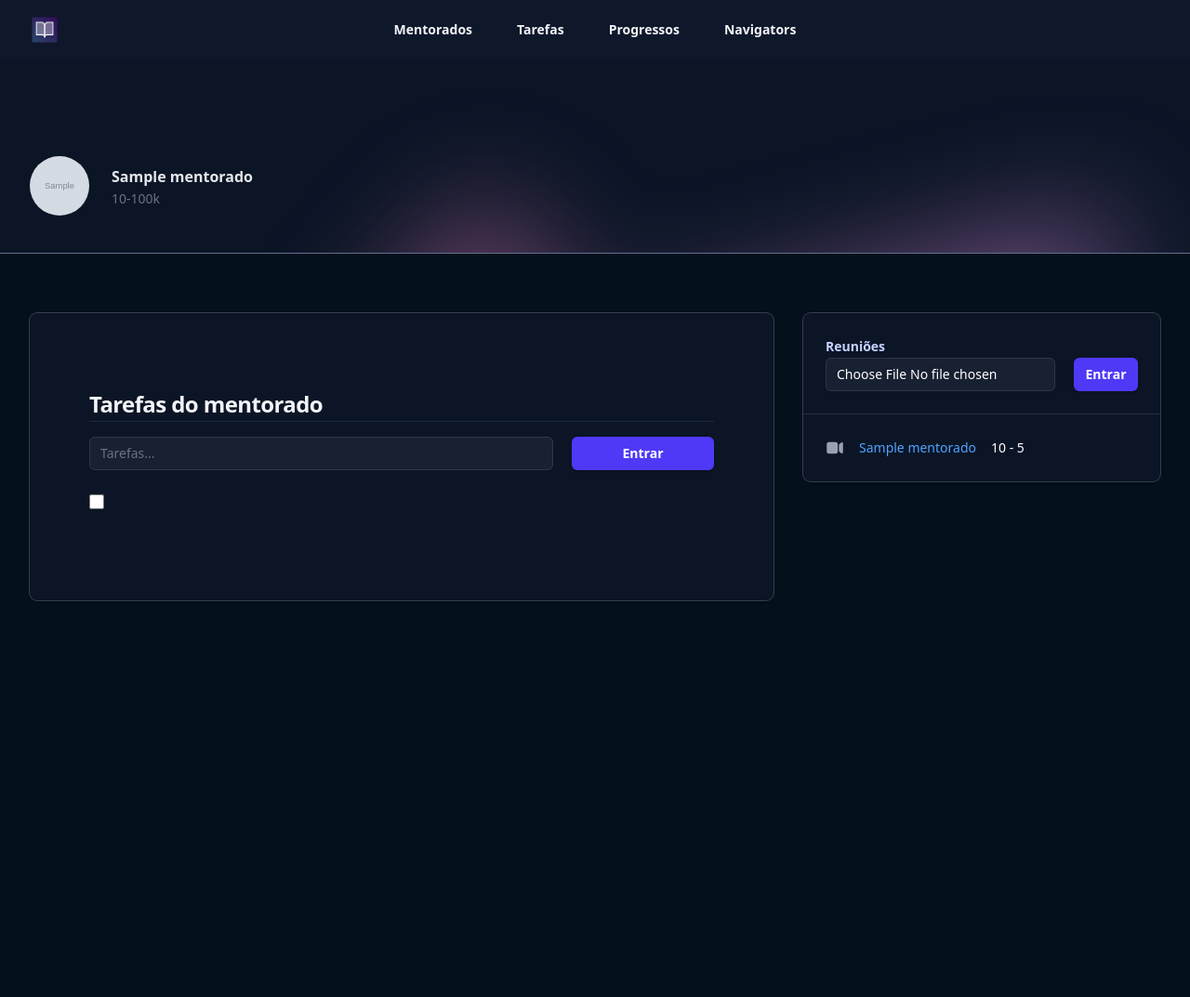
After one commit to GDianaS/PSW_13_Monitorando, a Django app: page /mentorados/tarefa/1 in a window 1280 px wide. The commit adds this page. Shown: the whole page at 93% size. Run offline with Django 5.2, Linux system fonts and the light colour scheme; a user stored in the database is signed in; tables that the repository leaves empty hold one stand-in row (values such as "Sample post"); grey boxes marked "Sample" are stand-in pictures.

Commit message:
atribuição de tarefas e upload de vídeo

```diff
--- a/mentorados/models.py
+++ b/mentorados/models.py
@@ -65,5 +65,14 @@ class Reuniao(models.Model):
     tag = models.CharField(max_length=2, choices=tag_choices)
     descricao = models.TextField()
 
+class Tarefa(models.Model):
+    mentorado = models.ForeignKey(Mentorados, on_delete=models.DO_NOTHING)
+    tarefa = models.CharField(max_length=255)
+    realizada = models.BooleanField(default=False)
+
+class Upload(models.Model):
+    mentorado = models.ForeignKey(Mentorados, on_delete=models.DO_NOTHING)
+    video = models.FileField(upload_to='video')
+
 # python manage.py makemigrations
 # python manage.py migrate
--- a/mentorados/templates/mentorados.html
+++ b/mentorados/templates/mentorados.html
@@ -133,7 +133,7 @@
                   <td class="py-4 pl-4 pr-8 sm:pl-6 lg:pl-8">
                     <div class="flex items-center gap-x-4">
                       <img src="{{mentorado.foto.url}}" alt="" class="size-8 rounded-full bg-gray-800">
-                      <div class="truncate text-sm/6 font-medium text-white">{{mentorado.nome}}</div>
+                        <div class="truncate text-sm/6 font-medium text-white"><a href="{% url 'tarefa' mentorado.id %}">{{mentorado.nome}}</a></div>
                     </div>
                   </td>
                   <td class="hidden py-4 pl-0 pr-4 sm:table-cell sm:pr-8">
--- /dev/null
+++ b/mentorados/templates/tarefa.html
@@ -0,0 +1,142 @@
+{% extends "base.html" %}
+{% load static %}
+{% block 'body' %}
+<header class="bg-slate-900">
+    <nav class="flex items-center justify-between p-4 lg:px-8" aria-label="Global">
+      <div class="flex lg:flex-1">
+        <a href="#" class="-m-1.5 p-1.5">
+          <span class="sr-only">Your Company</span>
+          <img class="h-8 w-auto" src="{% static 'logo.png' %}" alt="">
+        </a>
+      </div>
+      <div class="flex lg:hidden">
+        <button type="button" class="-m-2.5 inline-flex items-center justify-center rounded-md p-2.5 text-gray-700">
+          <span class="sr-only">Open main menu</span>
+          <svg class="size-6" fill="none" viewBox="0 0 24 24" stroke-width="1.5" stroke="currentColor" aria-hidden="true" data-slot="icon">
+            <path stroke-linecap="round" stroke-linejoin="round" d="M3.75 6.75h16.5M3.75 12h16.5m-16.5 5.25h16.5" />
+          </svg>
+        </button>
+      </div>
+      <div class="hidden lg:flex lg:gap-x-12">
+        <a href="#" class="text-sm/6 font-semibold text-gray-100">Mentorados</a>
+        <a href="#" class="text-sm/6 font-semibold text-gray-100">Tarefas</a>
+        <a href="#" class="text-sm/6 font-semibold text-gray-100">Progressos</a>
+        <a href="#" class="text-sm/6 font-semibold text-gray-100">Navigators</a>
+      </div>
+      <div class="hidden lg:flex lg:flex-1 lg:justify-end">
+
+      </div>
+    </nav>
+
+  </header>
+
+
+
+
+  <main>
+    <header class="relative isolate pt-16 bg-[#0b1526] border-b-1 border-slate-500">
+      <div class="absolute inset-0 -z-10 overflow-hidden" aria-hidden="true">
+        <div class="absolute left-16 top-full -mt-16 transform-gpu opacity-50 blur-3xl xl:left-1/2 xl:-ml-80">
+          <div class="aspect-[1154/678] w-[72.125rem] bg-gradient-to-br from-[#FF80B5] to-[#9089FC]" style="clip-path: polygon(100% 38.5%, 82.6% 100%, 60.2% 37.7%, 52.4% 32.1%, 47.5% 41.8%, 45.2% 65.6%, 27.5% 23.4%, 0.1% 35.3%, 17.9% 0%, 27.7% 23.4%, 76.2% 2.5%, 74.2% 56%, 100% 38.5%)"></div>
+        </div>
+        <div class="absolute inset-x-0 bottom-0 h-px bg-gray-900/5"></div>
+      </div>
+      <div>
+      <div class="mx-auto max-w-7xl px-4 py-10 sm:px-6 lg:px-8 ">
+        <div class="mx-auto flex max-w-2xl items-center justify-between gap-x-8 lg:mx-0 lg:max-w-none">
+          <div class="flex items-center gap-x-6">
+            <img src="{{mentorado.foto.url}}" alt="" class="size-16 flex-none rounded-full ring-1 ring-gray-900/10">
+            <h1>
+              <div class="mt-1 text-base font-semibold text-gray-200">{{mentorado}}</div>
+              <div class="text-sm/6 text-gray-500">{{mentorado.get_estagio_display}}</div>
+            </h1>
+          </div>
+
+          </div>
+        </div>
+      </div>
+    </div>
+    </header>
+
+    <div class="bg-[#05101d] min-h-screen">
+        <div class="mx-auto max-w-7xl px-4 py-16 sm:px-6 lg:px-8">
+        <div class="mx-auto grid max-w-2xl grid-cols-1 grid-rows-1 items-start gap-x-8 gap-y-8 lg:mx-0 lg:max-w-none lg:grid-cols-3">
+            <!-- Invoice summary -->
+            <div class="lg:col-start-3 lg:row-end-1 ">
+            <h2 class="sr-only">Summary</h2>
+            <div class="rounded-lg shadow-sm ring-1 ring-white/20 bg-[#0b1526]">
+                <dl class="flex flex-wrap">
+                <div class="flex-auto px-6 pt-6">
+                    <p class="text-sm/6 font-semibold text-indigo-200">Reuniões</p>
+                    <div class="grid grid-cols-4 gap-5">
+                        <div class="col-span-3">
+                          <form action="" method="POST" enctype='multipart/form-data'>{% csrf_token %}
+                            <input type="file" name="video" required class="block w-full rounded-md bg-white/5 px-3 py-1.5 text-base text-white outline outline-1 -outline-offset-1 outline-white/10 placeholder:text-gray-500 focus:outline focus:outline-2 focus:-outline-offset-2 focus:outline-indigo-500 sm:text-sm/6">
+                        </div>
+                        <div>
+                            <button type="submit" class="flex w-full justify-center cursor-pointer rounded-md bg-indigo-600 px-3 py-1.5 text-sm/6 font-semibold text-white shadow-sm hover:bg-indigo-500 focus-visible:outline focus-visible:outline-2 focus-visible:outline-offset-2 focus-visible:outline-indigo-600">Entrar</button>
+                          </form>
+                        </div>
+
+                    </div>
+
+                </div>
+
+
+                {% for video in videos %}
+                  <div class="mt-6 flex w-full flex-none gap-x-4 border-t border-gray-50/10 px-6 py-6">
+                      <dt class="flex-none">
+                      <svg xmlns="http://www.w3.org/2000/svg" viewBox="0 0 24 24" fill="currentColor" class="h-6 w-5 text-gray-400">
+                          <path d="M4.5 4.5a3 3 0 0 0-3 3v9a3 3 0 0 0 3 3h8.25a3 3 0 0 0 3-3v-9a3 3 0 0 0-3-3H4.5ZM19.94 18.75l-2.69-2.69V7.94l2.69-2.69c.944-.945 2.56-.276 2.56 1.06v11.38c0 1.336-1.616 2.005-2.56 1.06Z" />
+                        </svg>
+
+
+                      </dt>
+                      <dd class="text-sm/6 font-medium text-blue-400"><a href="{{video.video.url}}">{{video.mentorado}}</a></dd><p class="text-sm/6 text-white">10 - 5</p>
+                  </div>
+                {% endfor %}
+
+
+
+
+            </div>
+            </div>
+
+            <!-- Invoice -->
+            <div class="-mx-4 px-4 py-8 shadow-sm  sm:mx-0 sm:rounded-lg sm:px-8 sm:pb-14 lg:col-span-2 lg:row-span-2 lg:row-end-2 xl:px-16 xl:pb-20 xl:pt-16 ring-1 ring-white/20 bg-[#0b1526]">
+                <h2 class="mt-4 text-2xl/9 font-bold tracking-tight text-gray-100">Tarefas do mentorado</h2>
+                <hr class="border-px border-slate-800">
+
+                <div class="grid grid-cols-4 gap-5 mt-4">
+
+                      <div class="col-span-3">
+                        <form action="{%  url 'tarefa' mentorado.id %}" method="POST">{% csrf_token %}
+                          <input type="text" name="tarefa" autocomplete="email" required class="block w-full rounded-md bg-white/5 px-3 py-1.5 text-base text-white outline outline-1 -outline-offset-1 outline-white/10 placeholder:text-gray-500 focus:outline focus:outline-2 focus:-outline-offset-2 focus:outline-indigo-500 sm:text-sm/6" placeholder="Tarefas...">
+                      </div>
+                      <div>
+                          <button type="submit" class="flex w-full justify-center cursor-pointer rounded-md bg-indigo-600 px-3 py-1.5 text-sm/6 font-semibold text-white shadow-sm hover:bg-indigo-500 focus-visible:outline focus-visible:outline-2 focus-visible:outline-offset-2 focus-visible:outline-indigo-600">Entrar</button>
+                      </div>
+                    </form>
+                </div>
+                <br>
+
+                {% for tarefa in tarefas %}
+                  <div class="flex items-center mb-4">
+                      <input id="default-checkbox" type="checkbox" value="" class="w-4 h-4 text-blue-600 bg-gray-100 border-gray-300 rounded-sm focus:ring-blue-500 dark:focus:ring-blue-600 dark:ring-offset-gray-800 focus:ring-2 dark:bg-gray-700 dark:border-gray-600">
+                      <label for="default-checkbox" class="ms-2 text-sm font-medium text-gray-900 dark:text-gray-300">{{tarefa.tarefa}}</label>
+                  </div>
+                {% endfor %}
+            </div>
+
+
+
+
+            </div>
+        </div>
+        </div>
+    </div>
+  </main>
+
+
+
+{% endblock 'body' %}
--- a/mentorados/urls.py
+++ b/mentorados/urls.py
@@ -7,4 +7,6 @@ urlpatterns = [
     path('auth/', views.auth, name='auth_mentorado'),
     path('escolher_dia/', views.escolher_dia, name='escolher_dia'),
     path('agendar_reuniao/', views.agendar_reuniao, name='agendar_reuniao'),
+    path('tarefa/<int:id>', views.tarefa, name='tarefa'),
+    path('upload/<int:id>', views.upload, name='upload'),
 ]
--- a/mentorados/views.py
+++ b/mentorados/views.py
@@ -1,8 +1,8 @@
 from django.shortcuts import render, redirect
-from django.http import HttpResponse
+from django.http import HttpResponse, Http404
 
 from .auth import valida_token
-from .models import Mentorados, Navigators, DisponibilidadedeHorarios, Reuniao  # permite usar as variaveis das classes em models
+from .models import Mentorados, Navigators, DisponibilidadedeHorarios, Reuniao, Tarefa, Upload  # permite usar as variaveis das classes em models
 
 from django.contrib import messages
 from django.contrib.messages import constants
@@ -157,3 +157,43 @@ def agendar_reuniao(request):
 
         messages.add_message(request, constants.SUCCESS, 'Reunião agendada com sucesso.')
         return redirect('escolher_dia')
+
+def tarefa(request, id):
+    mentorado = Mentorados.objects.get(id = id)
+
+    if mentorado.user != request.user:
+        raise Http404()
+
+    if request.method == 'GET':
+        tarefas = Tarefa.objects.filter(mentorado=mentorado)
+        videos = Upload.objects.filter(mentorado=mentorado)
+
+        return render(request, 'tarefa.html', {'mentorado': mentorado, 'tarefas': tarefas, 'videos': videos})
+
+    else:
+        tarefa = request.POST.get('tarefa')
+
+        #TODO: Validação se não é um texto vazio ou se tem um máximo de caracteres
+
+        t = Tarefa(
+            mentorado=mentorado,
+            tarefa = tarefa
+        )
+
+        t.save()
+
+        return redirect(f'/mentorados/tarefa/{id}')
+
+
+def upload(request, id):
+    mentorado = Mentorados.objects.get(id=id)
+    if mentorado.user != request.user:
+        raise Http404()
+
+    video = request.FILES.get('video')
+    upload = Upload(
+        mentorado=mentorado,
+        video=video
+    )
+    upload.save()
+    return redirect(f'/mentorados/tarefa/{mentorado.id}')
```
Also changed, not shown: mentorados/migrations/0005_tarefa_upload.py (added).
